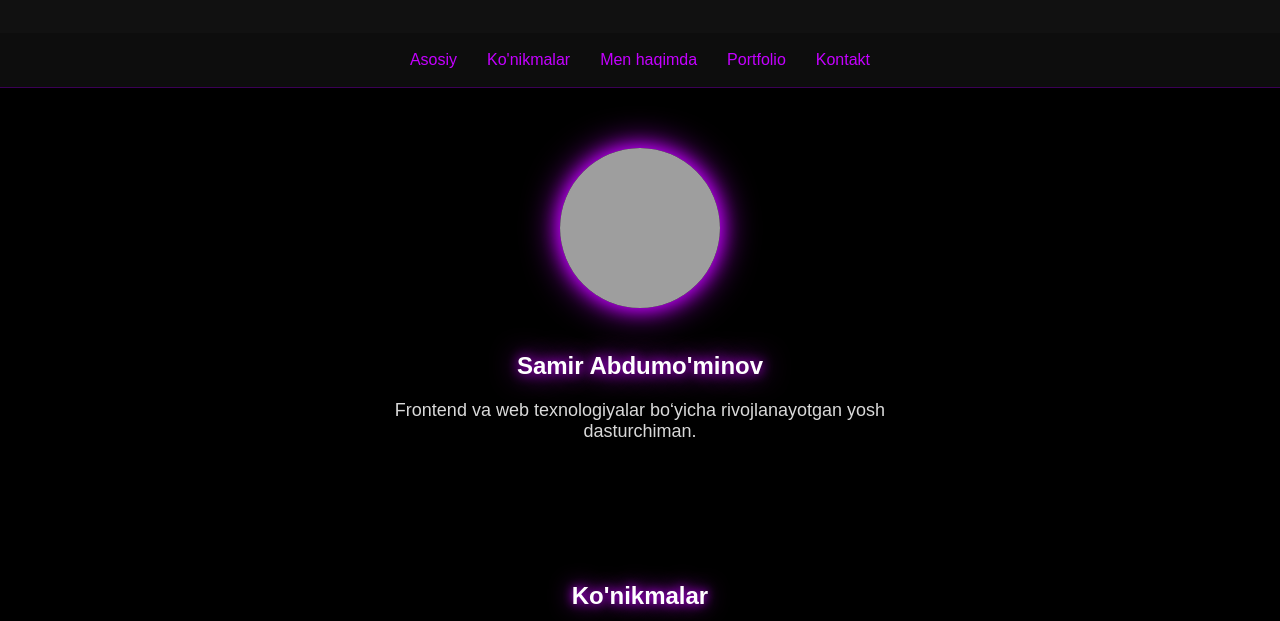
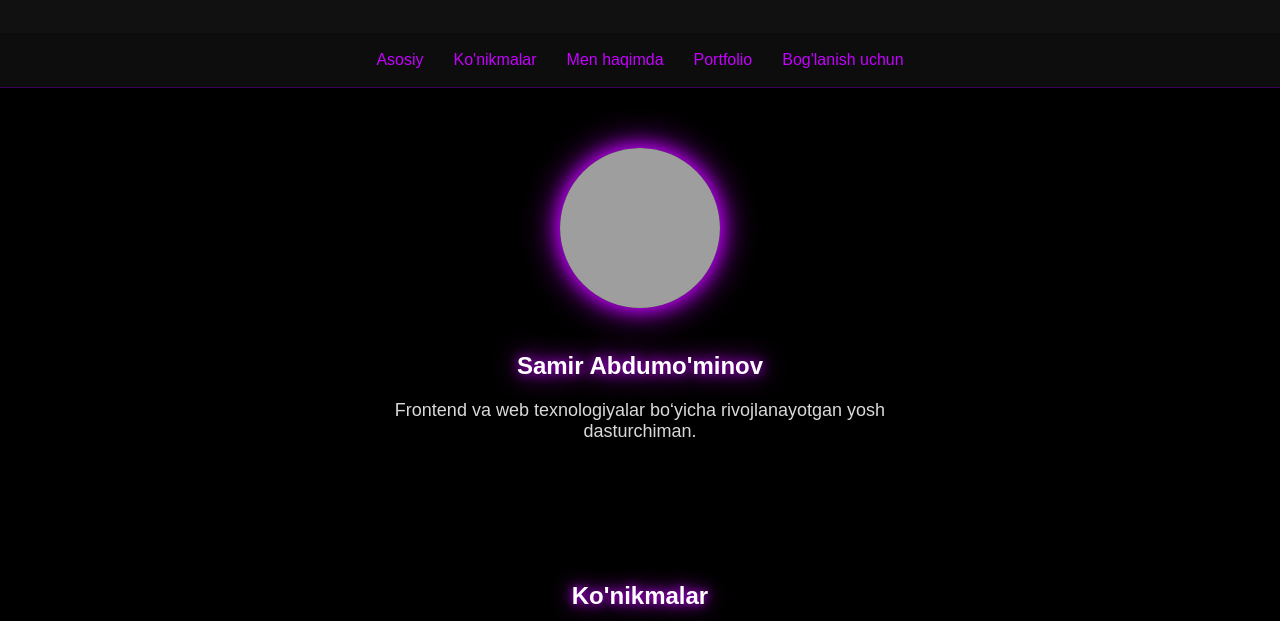
Before and after one commit to Samir20122025/portfolio-site, a plain HTML site: page index.html in a window 1280 px wide. Shown: the part 179-800 px from the top of the page. Drawn offline with Linux system fonts and the light colour scheme; grey boxes are pictures that could not be loaded.

Commit message:
Update index.html

```diff
--- a/index.html
+++ b/index.html
@@ -58,7 +58,7 @@
     <a href="#skills" style="color:#c400ff; text-decoration:none; font-size:16px;">Ko'nikmalar</a>
     <a href="#about" style="color:#c400ff; text-decoration:none; font-size:16px;">Men haqimda</a>
     <a href="#portfolio" style="color:#c400ff; text-decoration:none; font-size:16px;">Portfolio</a>
-    <a href="#contact" style="color:#c400ff; text-decoration:none; font-size:16px;">Kontakt</a>
+    <a href="#contact" style="color:#c400ff; text-decoration:none; font-size:16px;">Bog'lanish uchun</a>
   </nav>
 
   <section id="profile" class="fade-in" style="text-align:center; padding:60px 20px;">
```
